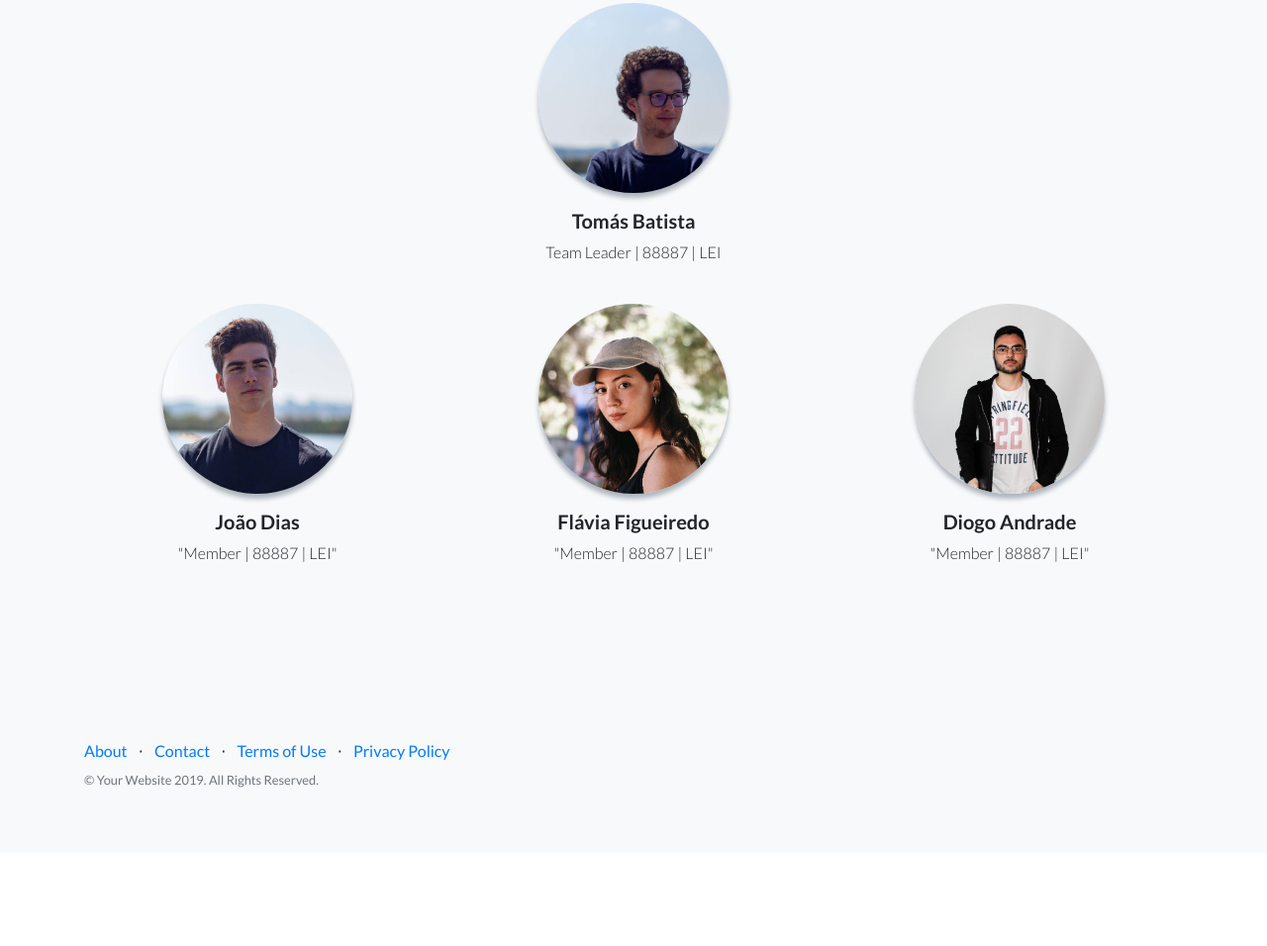
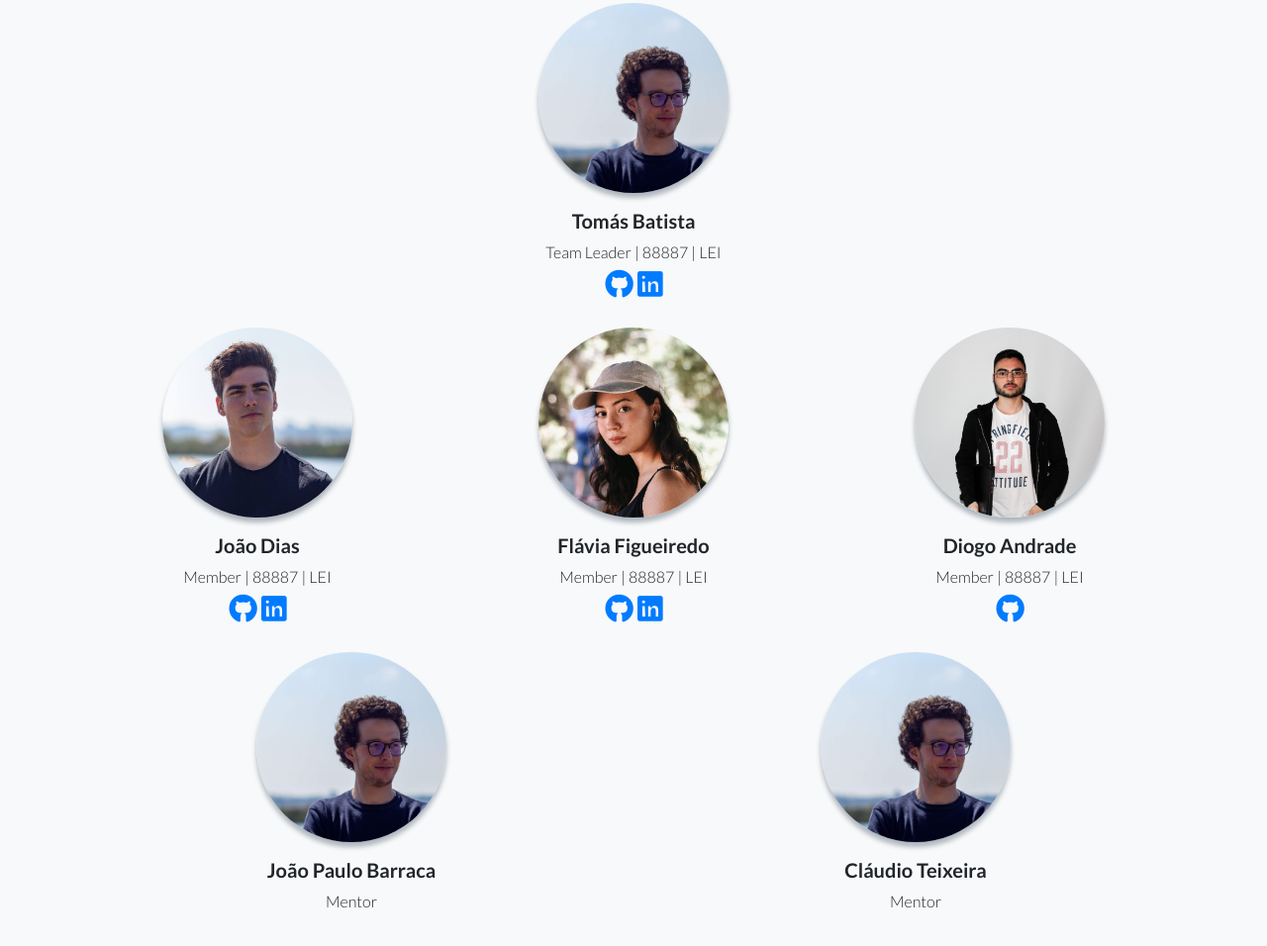
Before and after one commit to Self-Service-Campus/ssc-public_website, a website: page index.html in a window 1280 px wide. Shown: the part 1736-2692 px from the top of the page at 99% size. Before the commit the page ends 2598 px from the top, so only its background shows below. Drawn offline with Linux system fonts and the light colour scheme.

Commit message:
updates, missing photos e changing or not to github

```diff
--- a/index.html
+++ b/index.html
@@ -7,6 +7,9 @@
   <meta name="viewport" content="width=device-width, initial-scale=1, shrink-to-fit=no">
   <meta name="description" content="">
   <meta name="author" content="">
+
+  <link rel="shortcut icon" href="img/favicon.ico" type="image/x-icon">
+  <link rel="icon" href="img/favicon.ico" type="image/x-icon">
 
   <title>PI - Projeto em Informática | Grupo 5</title>
 
@@ -30,7 +33,7 @@
     <div class="container">
       <a class="navbar-brand" href="#">Projeto em Informática</a>
       <div style="text-align: right;">
-        <a href="#communication" style="margin-right:10px">Communication</a>
+        <a href="#Communication" style="margin-right:10px">Communication</a>
         <a href="#presentations" style="margin-right:10px">Presentations</a>
         <a href="#team" style="margin-right:10px">Team</a>
       </div>
@@ -77,9 +80,8 @@
             <div class="features-icons-icon d-flex">
               <img src="img/slack.png" class="text-primary m-auto" style="height:4rem"></img>
             </div>
-            <a href="projetoinformtica-g5.slack.com">
+
               <h3>Slack</h3>
-            </a>
            <!-- <p class="lead mb-0">This theme will look great on any device, no matter the size!</p> -->
           </div>
         </div>
@@ -99,9 +101,7 @@
             <div class="features-icons-icon d-flex">
               <img src="img/trello.png" class="text-primary m-auto" style="height:4rem"></img>
             </div>
-            <a href="https://trello.com/b/OxtsaCua/simple-project-board">
               <h3>Trello</h3>
-            </a>
             <!-- <p class="lead mb-0">Ready to use with your own content, or customize the source files!</p>-->
           </div>
         </div>
@@ -150,39 +150,64 @@
   <!-- Team -->
   <section id="team" class="testimonials text-center bg-light">
     <div class="container">
+
       <h2 class="mb-5">Equipa</h2>
+
       <div class="row">
         <div class="col-lg-12" style="margin-bottom: 40px;">
           <div class="testimonial-item mx-auto mb-5 mb-lg-0">
             <img class="img-fluid rounded-circle mb-3" src="img/team-1.jpg" alt="">
             <h5>Tomás Batista</h5>
-            <p class="font-weight-light mb-0">Team Leader | 88887 | LEI</p>
+            <p class="font-weight-light mb-1">Team Leader | 88887 | LEI</p>
+            <p class="font-weight-light mb-0"><h3><a href="https://github.com/tomas99batista"><i class="fab fa-github"></i></a> <a href="https://www.linkedin.com/in/tomas99batista/"><i class="fab fa-linkedin"></i></a></p></h3>
           </div>
         </div>
       </div>
+
       <div class="row">
-        <div class="col-lg-4">
+        <div class="col-lg-4" style="margin-bottom: 40px;">
           <div class="testimonial-item mx-auto mb-5 mb-lg-0">
             <img class="img-fluid rounded-circle mb-3" src="img/team-2.jpg" alt="">
             <h5>João Dias</h5>
-            <p class="font-weight-light mb-0">"Member | 88887 | LEI"</p>
+            <p class="font-weight-light mb-1">Member | 88887 | LEI</p>
+            <p class="font-weight-light mb-0"><h3><a href="https://github.com/Diaj3"><i class="fab fa-github"></i></a> <a href="https://www.linkedin.com/in/jo%C3%A3o-dias-181998162/"><i class="fab fa-linkedin"></i></a></p></h3>
           </div>
         </div>
-        <div class="col-lg-4">
+        <div class="col-lg-4" style="margin-bottom: 40px;">
           <div class="testimonial-item mx-auto mb-5 mb-lg-0">
             <img class="img-fluid rounded-circle mb-3" src="img/team-3.jpg" style="object-position: 0px 0.2px;" alt="">
             <h5>Flávia Figueiredo</h5>
-            <p class="font-weight-light mb-0">"Member | 88887 | LEI"</p>
+            <p class="font-weight-light mb-1">Member | 88887 | LEI</p>
+            <p class="font-weight-light mb-0"><h3><a href="https://github.com/flaviagfigueiredo"><i class="fab fa-github"></i></a> <a href="https://www.linkedin.com/in/flavia-figueiredo/"><i class="fab fa-linkedin"></i></a></p></h3>
           </div>
         </div>
-        <div class="col-lg-4">
+        <div class="col-lg-4" style="margin-bottom: 40px;">
           <div class="testimonial-item mx-auto mb-5 mb-lg-0">
             <img class="img-fluid rounded-circle mb-3" src="img/team-4.jpg" alt="">
             <h5>Diogo Andrade</h5>
-            <p class="font-weight-light mb-0">"Member | 88887 | LEI"</p>
+            <p class="font-weight-light mb-1">Member | 88887 | LEI</p>
+            <p class="font-weight-light mb-0"><h3><a href="https://github.com/diogoandrade1999"><i class="fab fa-github"></i></a></p></h3>
           </div>
         </div>
       </div>
+
+      <div class="row">
+        <div class="col-lg-6">
+          <div class="testimonial-item mx-auto mb-5 mb-lg-0">
+            <img class="img-fluid rounded-circle mb-3" src="img/team-1.jpg" alt="">
+            <h5>João Paulo Barraca</h5>
+            <p class="font-weight-light mb-1">Mentor</p>
+          </div>
+        </div>
+        <div class="col-lg-6">
+          <div class="testimonial-item mx-auto mb-5 mb-lg-0">
+            <img class="img-fluid rounded-circle mb-3" src="img/team-1.jpg" alt="">
+            <h5>Cláudio Teixeira</h5>
+            <p class="font-weight-light mb-1">Mentor</p>
+          </div>
+        </div>
+      </div>
+
     </div>
   </section>
 
@@ -192,7 +217,7 @@
     <div class="container">
       <div class="row">
         <div class="col-lg-6 h-100 text-center text-lg-left my-auto">
-          <ul class="list-inline mb-2">
+         <!-- <ul class="list-inline mb-2">
             <li class="list-inline-item">
               <a href="#">About</a>
             </li>
@@ -208,8 +233,8 @@
             <li class="list-inline-item">
               <a href="#">Privacy Policy</a>
             </li>
-          </ul>
-          <p class="text-muted small mb-4 mb-lg-0">&copy; Your Website 2019. All Rights Reserved.</p>
+          </ul>-->
+          <p class="text-muted small mb-4 mb-lg-0">&copy; Self-Service Campus 2020. All Rights Reserved.</p>
         </div>
         <div class="col-lg-6 h-100 text-center text-lg-right my-auto">
 
```
Also changed, not shown: img/favicon.ico (added).
